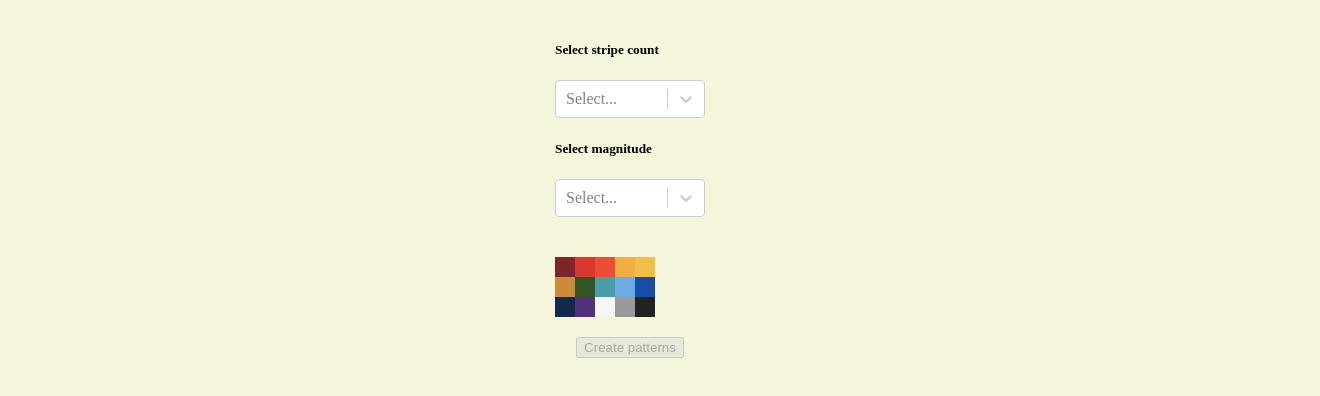
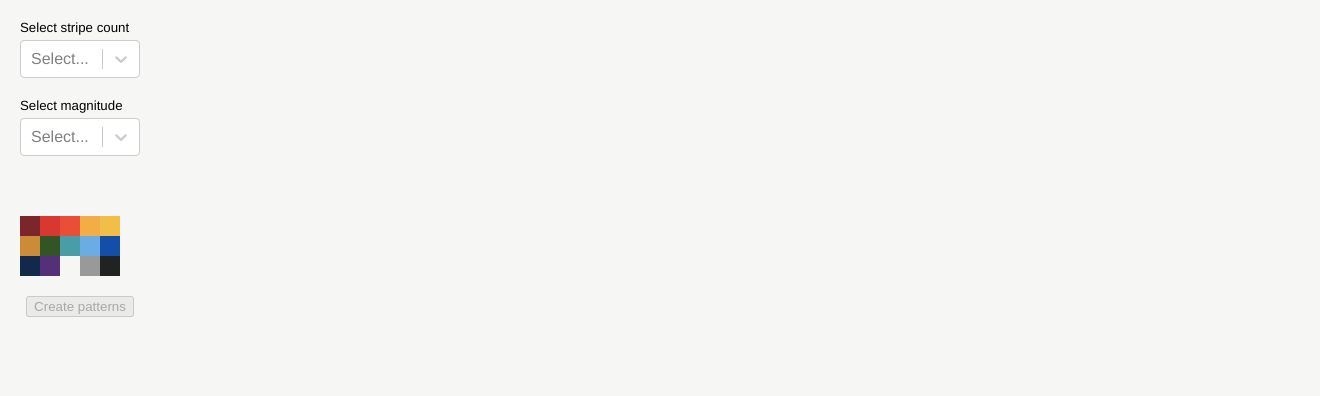
Before and after one commit to affordances/stripes, a React (Create React App) app: page / in a window 1280 px wide. Shown: the top 396 px of the page, 1320 px wide, since content can reach past the window. Built offline with nearby package versions, Linux system fonts and the light colour scheme; the HTML template or start-up script is replaced by a standard one.

Commit message:
styling, handle another color count case

```diff
--- a/src/App.js
+++ b/src/App.js
@@ -1,4 +1,4 @@
-import React, { useEffect, useState } from "react";
+import React, { useState } from "react";
 import styled from "styled-components";
 import Select from "react-select";
 import {
@@ -16,17 +16,29 @@ const Container = styled.div`
   width: 100%;
   display: flex;
   flex-direction: row;
-  justify-content: center;
+  justify-content: flex-start;
   align-items: flex-start;
   margin-top: 20px;
 `;
 
-const SelectContainer = styled.div`
-  width: 150px;
+const MenuContainer = styled.div`
+  display: flex;
+  flex-direction: column;
   margin-right: 20px;
+  width: 120px;
 `;
 
-const SelectHeader = styled.h5``;
+const SelectContainer = styled.div`
+  display: flex;
+  flex-direction: column;
+  margin-bottom: 20px;
+`;
+
+const SelectHeader = styled.h5`
+  font-weight: 500;
+  margin: 0 0 5px 0;
+  padding: 0;
+`;
 
 const Swatch = styled.div`
   background: ${props => props.color};
@@ -45,7 +57,7 @@ const SwatchContainer = styled.div`
 const PickedColors = styled.div`
   display: flex;
   flex-direction: row;
-  margin-top: 20px;
+  height: 20px;
 `;
 
 const StripesContainer = styled.div`
@@ -53,8 +65,20 @@ const StripesContainer = styled.div`
   flex-direction: column;
 `;
 
+const PatternContainer = styled.div`
+  display: flex;
+  flex-direction: column;
+  margin-bottom: 20px;
+`;
+
+const PatternLabel = styled.h6`
+  font-weight: 400;
+  margin: 0 0 5px 0;
+  padding: 0;
+`;
+
 const Pattern = styled.div`
-  margin-bottom: 20px;
+  width: 200px;
 `;
 
 const Button = styled.button``;
@@ -69,7 +93,6 @@ const ButtonContainer = styled.div`
 const Stripe = styled.div`
   background: ${props => props.color};
   height: 5px;
-  width: 200px;
 `;
 
 const createMagnitudeOptions = start => {
@@ -109,10 +132,10 @@ const displayPattern = pattern => {
     new Array(count).fill(<Stripe color={color.value} />)
   );
   return (
-    <>
-      {pattern.label}
+    <PatternContainer>
+      <PatternLabel>{pattern.label}</PatternLabel>
       <Pattern>{patternItems}</Pattern>
-    </>
+    </PatternContainer>
   );
 };
 
@@ -131,15 +154,10 @@ const App = () => {
   const [pickedColors, setPickedColors] = useState([]);
   const [patterns, setPatterns] = useState([]);
 
-  useEffect(() => {
-    // console.log("numberPalindromes", numberPalindromes);
-    // console.log("pickedColors", pickedColors);
-  });
-
   const isColorCountValid =
     stripeCount % 2 === 0
-      ? stripeCount >= pickedColors.length && pickedColors.length > 1
-      : stripeCount >= pickedColors.length;
+      ? pickedColors.length > 1 && stripeCount >= pickedColors.length
+      : pickedColors.length > 0 && stripeCount >= pickedColors.length;
 
   const createPatterns = () => {
     const numberPalindromes = createNumberPalindromes(stripeCount, magnitude);
@@ -176,11 +194,16 @@ const App = () => {
     let newPickedColors = JSON.parse(JSON.stringify(pickedColors));
     if (
       pickedColors.length < stripeCount &&
-      pickedColors.length < 3 &&
       pickedColors.find(color => color.value === newColor.value) === undefined
     ) {
+      if (pickedColors.length < 3) {
         newPickedColors.push(newColor);
         setPickedColors(newPickedColors);
+      } else if (pickedColors.length === 3) {
+        newPickedColors.pop();
+        newPickedColors.push(newColor);
+        setPickedColors(newPickedColors);
+      }
     } else if (pickedColors.find(color => color.value === newColor.value)) {
       const filteredColors = pickedColors.filter(
         color => color.value !== newColor.value
@@ -191,6 +214,7 @@ const App = () => {
 
   return (
     <Container>
+      <MenuContainer>
         <SelectContainer>
           <SelectHeader>Select stripe count</SelectHeader>
           <Select
@@ -201,6 +225,8 @@ const App = () => {
               setMagnitudeOptions(createMagnitudeOptions(option.value));
             }}
           />
+        </SelectContainer>
+        <SelectContainer>
           <SelectHeader>Select magnitude</SelectHeader>
           <Select
             options={magnitudeOptions}
@@ -209,6 +235,7 @@ const App = () => {
               setMagnitude(Number(option.value));
             }}
           />
+        </SelectContainer>
         <PickedColors>
           {pickedColors.length > 0 &&
             pickedColors.map(color => (
@@ -236,7 +263,7 @@ const App = () => {
             Create patterns
           </Button>
         </ButtonContainer>
-      </SelectContainer>
+      </MenuContainer>
       <StripesContainer>
         {patterns.length > 0 &&
           patterns.map(pattern => displayPattern(pattern))}
--- a/src/index.css
+++ b/src/index.css
@@ -9,10 +9,11 @@ html {
 
 body {
   margin: 0;
-  padding: 0;
+  padding: 0 20px;
   height: 100%;
   width: 100%;
-  background: beige;
+  background: #f6f7f4;
+  font-family: Helvetica, sans-serif;
 }
 
 #root {
```
Lines whose indentation alone changed are shown as unchanged.
